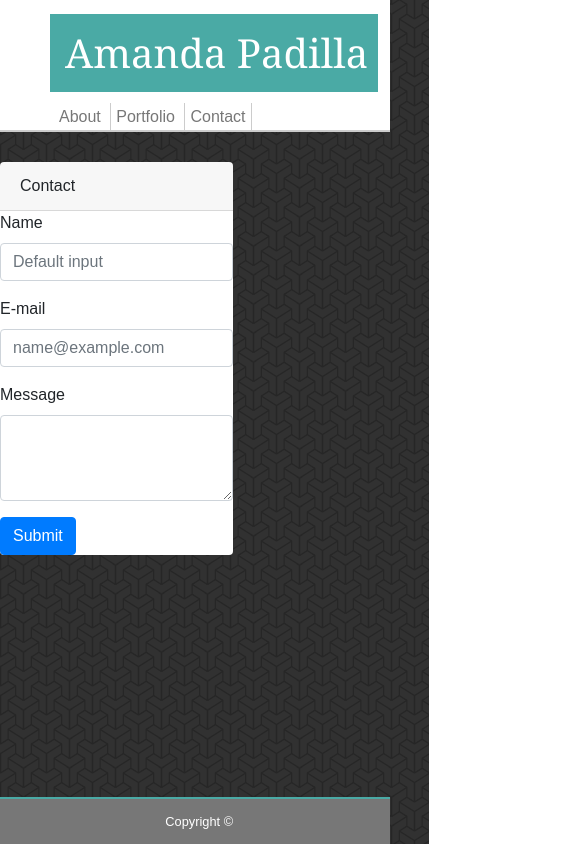
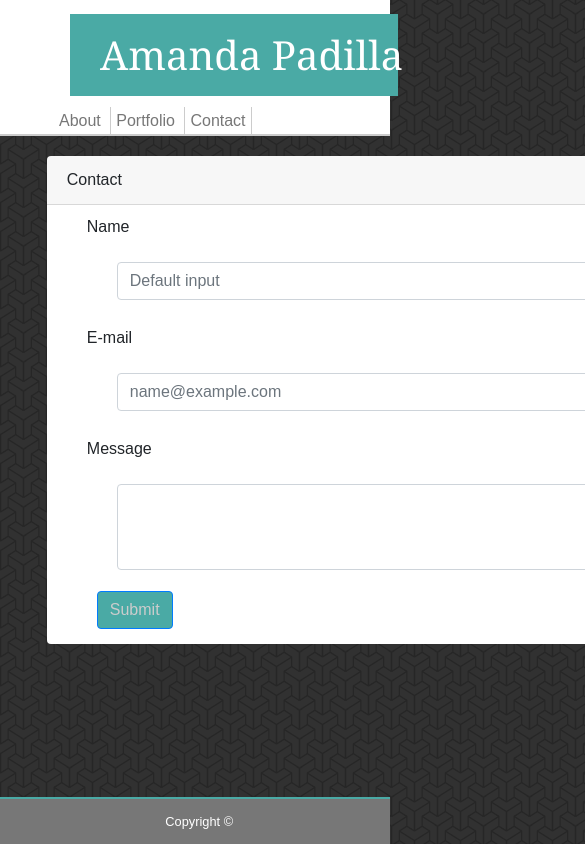
Before and after one commit to motoko104/Bootstrap-Portfolio, a plain HTML site: page contact.html in a window 390 px wide. Shown: the top 844 px of the page, 585 px wide, since content can reach past the window. Drawn offline with nearby package versions, Linux system fonts and the light colour scheme.

Commit message:
Final Bootstraping porfolio

```diff
--- a/Css/style.css
+++ b/Css/style.css
@@ -72,6 +72,9 @@ h2{
     max-width: 960px;
     margin: 0 auto;
 }
+.container-2{
+    padding: 5% 12%;
+}
 .card-img-top{
     float: left;
     padding: 10px 20px;
@@ -108,6 +111,30 @@ p{
     margin: 0px auto;
     padding: 20px 150px;
 }
+.card-port{
+    display: block;
+}
+.contact-form{
+    width: 960px;
+}
+label{
+    padding: 10px 40px;
+}
+.form-control{
+    width: 80%;
+    margin: 5px auto;
+}
+.btn-primary{
+    color: #cccccc;
+    background-color: #4aaaa5;
+}
+.btn{
+    position: relative;
+    margin: 5px 20px 15px 50px;
+}
+.contact{
+    width: 700px;
+}
 /*Footer*/
 small{
     color: white;
@@ -127,13 +154,17 @@ small{
 }
 /* Smaller Screen Size CSS*/
 @media screen and (max-width:760px){
+    html, body{
+        margin: 0;
+        padding: 0;
+    }
     span.navbar-brand{
         width: 100%;
     }
     .navbar-brand{
-        position: relative;
+        position: static;
         margin: 0px auto;
-        left: -20px;
+        left: -200px;
     }
     .navigation{
         position: initial;
@@ -143,10 +174,10 @@ small{
         left: 20px;
     }
     .header{
-        width: 100%;
-        padding: 15px;
+        position: static;
+
     }
-    .container{
+    .container, .portfolio{
         width: 100%;
     }
     p{
--- a/contact.html
+++ b/contact.html
@@ -33,8 +33,9 @@
         <div class="col-2"></div>
     </div>
     <!--Form-->
-    <div class="container">
+    <div class="container-2">
         <div class="card">
+        <div class="contact">
             <div class="card-header">
             Contact
             </div>
@@ -44,15 +45,16 @@
                     <input class="form-control" type="text" placeholder="Default input">
                 </div>
                 <div class="form-group">
-                <label for="exampleFormControlInput1">E-mail</label>
-                <input type="email" class="form-control" id="exampleFormControlInput1" placeholder="name@example.com">
+                    <label for="exampleFormControlInput1">E-mail</label>
+                    <input type="email" class="form-control" id="exampleFormControlInput1" placeholder="name@example.com">
                 </div>
                 <div class="form-group">
-                <label for="exampleFormControlTextarea1">Message</label>
-                <textarea class="form-control" id="exampleFormControlTextarea1" rows="3"></textarea>
+                    <label for="exampleFormControlTextarea1">Message</label>
+                    <textarea class="form-control" id="exampleFormControlTextarea1" rows="3"></textarea>
                 </div>
                 <button type="button" class="btn btn-primary">Submit</button>
             </form>
+        </div>
         </div>
     </div>
     <!--Footer-->
```
Also changed, not shown: portfolio.html (+1 -1 lines).
